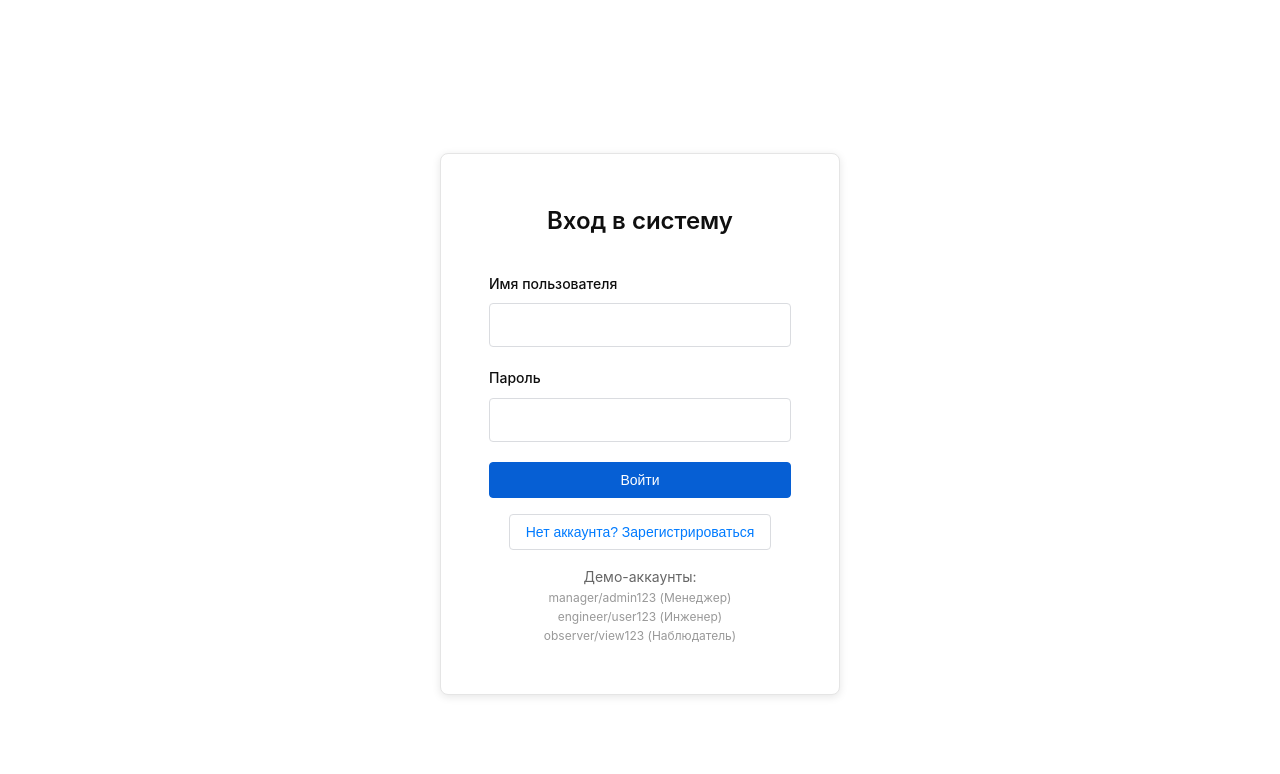
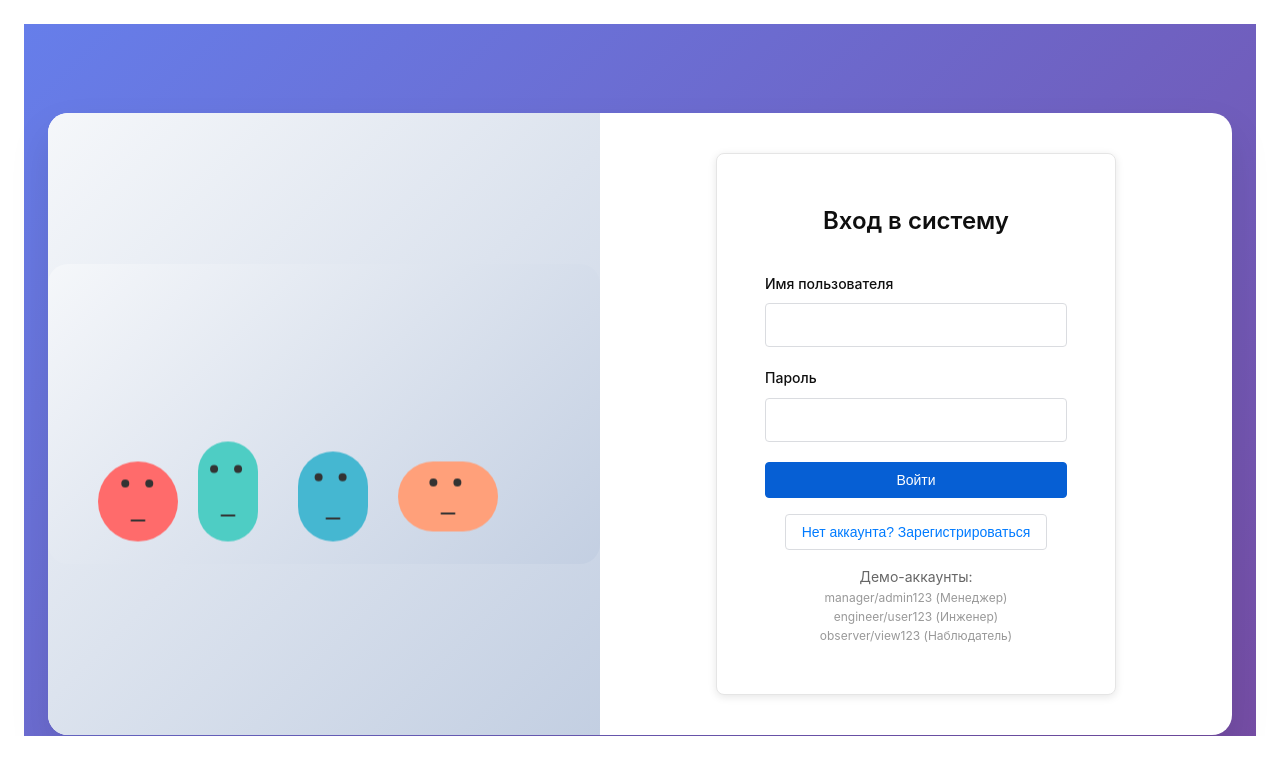
Before and after one commit to tniXu7/DetectingDefects, a React (Vite) app in the folder frontend/: page /login in a window 1280 px wide. Shown: the top 774 px of the page. Built offline with nearby package versions, Linux system fonts and the light colour scheme; no server answers.

Commit message:
Add animated characters to login page with cursor tracking and emotional states

```diff
--- /dev/null
+++ b/frontend/src/components/AnimatedCharacters.css
@@ -0,0 +1,191 @@
+.characters-container {
+  position: relative;
+  width: 100%;
+  height: 300px;
+  background: linear-gradient(135deg, #f5f7fa 0%, #c3cfe2 100%);
+  border-radius: 20px;
+  overflow: hidden;
+  margin-bottom: 20px;
+}
+
+.character {
+  position: absolute;
+  border-radius: 50%;
+  transition: all 0.3s ease;
+  cursor: pointer;
+  animation: float 3s ease-in-out infinite;
+}
+
+.character:hover {
+  transform: scale(1.1);
+}
+
+/* Формы персонажей */
+.character-round {
+  width: 80px;
+  height: 80px;
+  border-radius: 50%;
+}
+
+.character-tall {
+  width: 60px;
+  height: 100px;
+  border-radius: 30px;
+}
+
+.character-medium {
+  width: 70px;
+  height: 90px;
+  border-radius: 35px;
+}
+
+.character-wide {
+  width: 100px;
+  height: 70px;
+  border-radius: 50px;
+}
+
+/* Анимация плавания */
+@keyframes float {
+  0%, 100% {
+    transform: translateY(0px);
+  }
+  50% {
+    transform: translateY(-10px);
+  }
+}
+
+/* Глаза */
+.eyes {
+  position: absolute;
+  top: 25%;
+  left: 50%;
+  transform: translateX(-50%);
+  display: flex;
+  gap: 8px;
+}
+
+.eye {
+  width: 8px;
+  height: 8px;
+  background-color: #333;
+  border-radius: 50%;
+  transition: transform 0.2s ease;
+}
+
+.left-eye {
+  margin-right: 4px;
+}
+
+.right-eye {
+  margin-left: 4px;
+}
+
+/* Рот */
+.mouth {
+  position: absolute;
+  bottom: 25%;
+  left: 50%;
+  transform: translateX(-50%);
+  width: 20px;
+  height: 10px;
+  transition: all 0.3s ease;
+}
+
+.mouth.happy {
+  border-radius: 0 0 20px 20px;
+  border: 2px solid #333;
+  border-top: none;
+  background: transparent;
+}
+
+.mouth.sad {
+  border-radius: 20px 20px 0 0;
+  border: 2px solid #333;
+  border-bottom: none;
+  background: transparent;
+}
+
+.mouth.neutral {
+  width: 15px;
+  height: 2px;
+  background-color: #333;
+  border-radius: 1px;
+  border: none;
+}
+
+/* Анимации состояний */
+.character {
+  transition: all 0.5s ease;
+}
+
+.character:hover .eye {
+  animation: blink 0.3s ease;
+}
+
+@keyframes blink {
+  0%, 100% { transform: scaleY(1); }
+  50% { transform: scaleY(0.1); }
+}
+
+/* Анимация радости */
+.character.happy {
+  animation: bounce 0.6s ease;
+}
+
+@keyframes bounce {
+  0%, 100% { transform: translateY(0) scale(1); }
+  50% { transform: translateY(-20px) scale(1.1); }
+}
+
+/* Анимация грусти */
+.character.sad {
+  animation: droop 0.5s ease;
+}
+
+@keyframes droop {
+  0% { transform: translateY(0) scale(1); }
+  100% { transform: translateY(10px) scale(0.95); }
+}
+
+/* Эффект пульсации при ошибке */
+.character.error {
+  animation: shake 0.5s ease-in-out;
+}
+
+@keyframes shake {
+  0%, 100% { transform: translateX(0); }
+  25% { transform: translateX(-5px); }
+  75% { transform: translateX(5px); }
+}
+
+/* Адаптивность */
+@media (max-width: 768px) {
+  .characters-container {
+    height: 200px;
+  }
+
+  .character {
+    transform: scale(0.8);
+  }
+
+  .character-round {
+    width: 60px;
+    height: 60px;
+  }
+
+  .character-tall {
+    width: 45px;
+    height: 75px;
+  }
+
+  .character-medium {
+    width: 55px;
+    height: 70px;
+  }
+
+  .character-wide {
+    width: 80px;
+    height: 55px;
+  }
+}
--- /dev/null
+++ b/frontend/src/components/AnimatedCharacters.tsx
@@ -0,0 +1,138 @@
+import React, { useState, useEffect, useRef } from 'react';
+import './AnimatedCharacters.css';
+
+interface CharacterProps {
+  id: number;
+  color: string;
+  shape: string;
+  position: { x: number; y: number };
+  mousePosition: { x: number; y: number };
+  isHappy: boolean;
+  isSad: boolean;
+}
+
+const Character: React.FC<CharacterProps> = ({
+  id,
+  color,
+  shape,
+  position,
+  mousePosition,
+  isHappy,
+  isSad
+}) => {
+  const [eyePosition, setEyePosition] = useState({ x: 0, y: 0 });
+  const [mouthShape, setMouthShape] = useState('happy');
+
+  useEffect(() => {
+    // Вычисляем направление взгляда к курсору
+    const deltaX = mousePosition.x - position.x;
+    const deltaY = mousePosition.y - position.y;
+    const distance = Math.sqrt(deltaX * deltaX + deltaY * deltaY);
+
+    if (distance > 0) {
+      const normalizedX = Math.max(-1, Math.min(1, deltaX / distance));
+      const normalizedY = Math.max(-1, Math.min(1, deltaY / distance));
+
+      setEyePosition({
+        x: normalizedX * 3,
+        y: normalizedY * 2
+      });
+    }
+  }, [mousePosition, position]);
+
+  useEffect(() => {
+    if (isSad) {
+      setMouthShape('sad');
+    } else if (isHappy) {
+      setMouthShape('happy');
+    } else {
+      setMouthShape('neutral');
+    }
+  }, [isHappy, isSad]);
+
+  return (
+    <div
+      className={`character character-${id} character-${shape}`}
+      style={{
+        left: position.x,
+        top: position.y,
+        backgroundColor: color,
+      }}
+    >
+      {/* Глаза */}
+      <div className="eyes">
+        <div
+          className="eye left-eye"
+          style={{
+            transform: `translate(${eyePosition.x}px, ${eyePosition.y}px)`
+          }}
+        />
+        <div
+          className="eye right-eye"
+          style={{
+            transform: `translate(${eyePosition.x}px, ${eyePosition.y}px)`
+          }}
+        />
+      </div>
+
+      {/* Рот */}
+      <div className={`mouth ${mouthShape}`} />
+    </div>
+  );
+};
+
+interface AnimatedCharactersProps {
+  mousePosition: { x: number; y: number };
+  loginState: 'idle' | 'error' | 'success';
+}
+
+const AnimatedCharacters: React.FC<AnimatedCharactersProps> = ({
+  mousePosition,
+  loginState
+}) => {
+  const [characters, setCharacters] = useState([
+    {
+      id: 1,
+      color: '#FF6B6B',
+      shape: 'round',
+      position: { x: 50, y: 200 }
+    },
+    {
+      id: 2,
+      color: '#4ECDC4',
+      shape: 'tall',
+      position: { x: 150, y: 180 }
+    },
+    {
+      id: 3,
+      color: '#45B7D1',
+      shape: 'medium',
+      position: { x: 250, y: 190 }
+    },
+    {
+      id: 4,
+      color: '#FFA07A',
+      shape: 'wide',
+      position: { x: 350, y: 200 }
+    }
+  ]);
+
+  const isHappy = loginState === 'success';
+  const isSad = loginState === 'error';
+
+  return (
+    <div className="characters-container">
+      {characters.map((character) => (
+        <Character
+          key={character.id}
+          {...character}
+          mousePosition={mousePosition}
+          isHappy={isHappy}
+          isSad={isSad}
+        />
+      ))}
+    </div>
+  );
+};
+
+export default AnimatedCharacters;
--- a/frontend/src/pages/Login.tsx
+++ b/frontend/src/pages/Login.tsx
@@ -1,4 +1,4 @@
-import React, { useState } from 'react';
+import React, { useState, useEffect } from 'react';
 import { useDispatch, useSelector } from 'react-redux';
 import { useNavigate } from 'react-router-dom';
 import { RootState } from '../store/store';
@@ -6,6 +6,7 @@ import { loginSuccess } from '../store/authSlice';
 import { addNotification } from '../store/notificationSlice';
 import client from '../api/client';
 import { authApi } from '../api/auth';
+import AnimatedCharacters from '../components/AnimatedCharacters';
 
 const Login: React.FC = () => {
   const [formData, setFormData] = useState({
@@ -22,10 +23,22 @@ const Login: React.FC = () => {
   const [loading, setLoading] = useState(false);
   const [error, setError] = useState('');
   const [isRegisterMode, setIsRegisterMode] = useState(false);
+  const [mousePosition, setMousePosition] = useState({ x: 0, y: 0 });
+  const [loginState, setLoginState] = useState<'idle' | 'error' | 'success'>('idle');
 
   const dispatch = useDispatch();
   const navigate = useNavigate();
   const { isAuthenticated } = useSelector((state: RootState) => state.auth);
+
+  // Отслеживание позиции мыши
+  useEffect(() => {
+    const handleMouseMove = (e: MouseEvent) => {
+      setMousePosition({ x: e.clientX, y: e.clientY });
+    };
+
+    window.addEventListener('mousemove', handleMouseMove);
+    return () => window.removeEventListener('mousemove', handleMouseMove);
+  }, []);
 
   // Если уже авторизован, перенаправляем на дашборд
   if (isAuthenticated) {
@@ -56,6 +69,7 @@ const Login: React.FC = () => {
       if (isRegisterMode) {
         // Регистрация
         await client.post('/auth/register', registerData);
+        setLoginState('success');
         dispatch(addNotification({
           message: 'Регистрация успешна! Теперь войдите в систему.',
           type: 'success',
@@ -90,6 +104,7 @@ const Login: React.FC = () => {
         });
         const userData = userResponse.data;
 
+        setLoginState('success');
         dispatch(loginSuccess({
           user: userData,
           token: access_token,
@@ -105,6 +120,7 @@ const Login: React.FC = () => {
     } catch (err: any) {
       const errorMessage = err.response?.data?.detail || (isRegisterMode ? 'Ошибка регистрации' : 'Ошибка входа');
       setError(errorMessage);
+      setLoginState('error');
       dispatch(addNotification({
         message: errorMessage,
         type: 'error',
@@ -116,10 +132,18 @@ const Login: React.FC = () => {
 
   return (
     <div className="login-container">
-      <div className="login-card">
-        <h1 className="login-title">
-          {isRegisterMode ? 'Регистрация' : 'Вход в систему'}
-        </h1>
+      <div className="login-layout">
+        <div className="login-left">
+          <AnimatedCharacters
+            mousePosition={mousePosition}
+            loginState={loginState}
+          />
+        </div>
+        <div className="login-right">
+          <div className="login-card">
+            <h1 className="login-title">
+              {isRegisterMode ? 'Регистрация' : 'Вход в систему'}
+            </h1>
         <form onSubmit={handleSubmit}>
           {isRegisterMode ? (
             <>
@@ -267,6 +291,8 @@ const Login: React.FC = () => {
             </p>
           </div>
         )}
+          </div>
+        </div>
       </div>
     </div>
   );
--- a/frontend/src/styles/index.css
+++ b/frontend/src/styles/index.css
@@ -405,8 +405,37 @@ body {
   display: flex;
   align-items: center;
   justify-content: center;
-  background: #ffffff;
+  background: linear-gradient(135deg, #667eea 0%, #764ba2 100%);
   padding: 24px;
+}
+
+.login-layout {
+  display: flex;
+  width: 100%;
+  max-width: 1200px;
+  background: white;
+  border-radius: 20px;
+  box-shadow: 0 20px 40px rgba(0, 0, 0, 0.1);
+  overflow: hidden;
+  min-height: 600px;
+}
+
+.login-left {
+  flex: 1;
+  background: linear-gradient(135deg, #f5f7fa 0%, #c3cfe2 100%);
+  display: flex;
+  align-items: center;
+  justify-content: center;
+  position: relative;
+  min-height: 600px;
+}
+
+.login-right {
+  flex: 1;
+  padding: 40px;
+  display: flex;
+  align-items: center;
+  justify-content: center;
 }
 
 .login-card {
@@ -418,6 +447,28 @@ body {
   width: 100%;
   max-width: 400px;
   position: relative;
+}
+
+/* Адаптивность для мобильных устройств */
+@media (max-width: 768px) {
+  .login-layout {
+    flex-direction: column;
+    min-height: auto;
+  }
+
+  .login-left {
+    min-height: 300px;
+    flex: none;
+  }
+
+  .login-right {
+    padding: 20px;
+  }
+
+  .login-card {
+    padding: 24px;
+    max-width: 100%;
+  }
 }
 
 .login-title {
```
